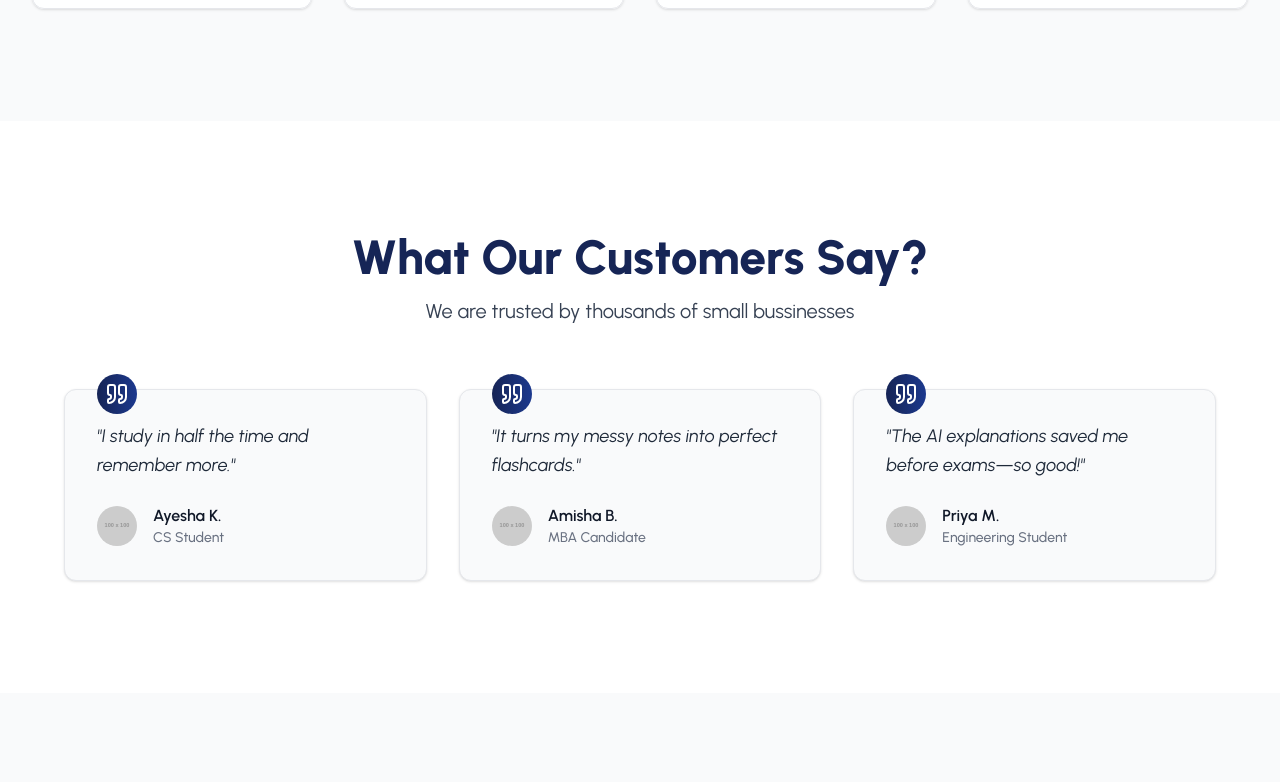
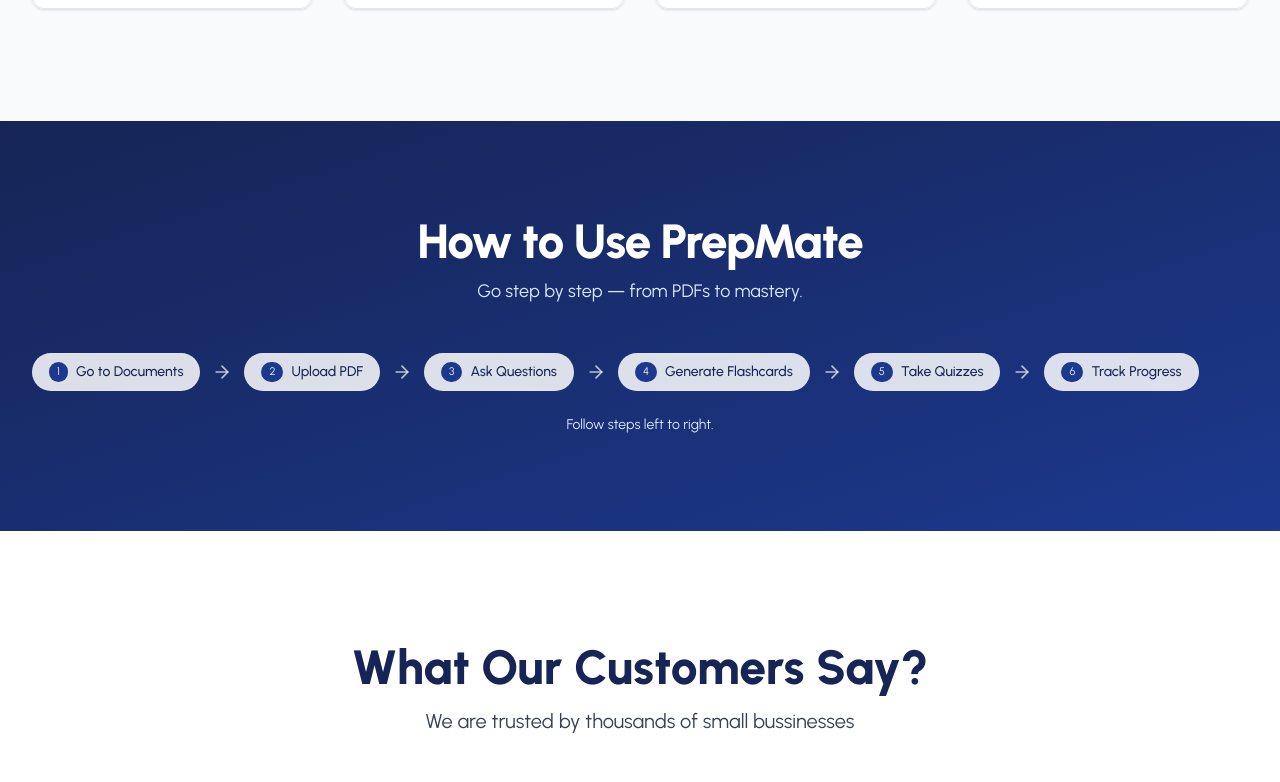
Before and after one commit to Tanmay-Gosavi1/AI-powered-learning-assistant, a React (Vite) app in the folder Client/: page / in a window 1280 px wide. Shown: the part 1746-2528 px from the top of the page. Built offline with nearby package versions, Linux system fonts and the light colour scheme.

Commit message:
Workflow and Loading spinner added

```diff
--- a/Client/src/App.jsx
+++ b/Client/src/App.jsx
@@ -12,13 +12,14 @@
 import NotFoundPage from './pages/NotFoundPage'
 import ProtectedRoute from './components/auth/ProtectedRoute'
 import { useAuth } from './context/AuthContext.jsx'
+import Spinner from './components/common/Spinner.jsx'
 import Landing from './pages/landing/Landing.jsx'
 
 const App = () => {
   const {isAuthenticated , loading} = useAuth();
 
   if (loading) {
-    return <h1>Loading...</h1>
+    return <Spinner fullScreen label="Loading" />
   }
   return (
     <BrowserRouter>
--- a/Client/src/components/auth/ProtectedRoute.jsx
+++ b/Client/src/components/auth/ProtectedRoute.jsx
@@ -1,11 +1,9 @@
 import React from 'react'
 import { Navigate, Outlet } from 'react-router-dom'
-// import {useAuth } from '../../context/AuthContext.jsx'
+import {useAuth } from '../../context/AuthContext.jsx'
 import AppLayout from '../layout/AppLayout.jsx'
 const ProtectedRoute = () => {
-  // const {isAuthenticated , loading} = useAuth();
-  const isAuthenticated = true; // Temporary hardcoded value for testing
-  const loading = false; // Temporary hardcoded value for testing
+  const {isAuthenticated , loading} = useAuth();
   if (loading) {
     return <div>Loading..</div>
   }
--- a/Client/src/components/landing/FAQ.jsx
+++ b/Client/src/components/landing/FAQ.jsx
@@ -23,11 +23,13 @@
                         <h1 className='font-medium'>{item.question}</h1>
                         <ChevronDown className={`${isOpen(idx) ? 'rotate-180' : 'rotate-0'} text-gray-600 w-5 transition-transform duration-400 `} />
                     </div>
-                    {isOpen(idx) && (
-                        <div className='w-full mt-4'>
-                            <p className='text-gray-600 font-medium'>{item.answer}</p>
-                        </div>
-                    )}
+                                        <div
+                                            className={`grid transition-all duration-300 ${isOpen(idx) ? 'grid-rows-[1fr] opacity-100' : 'grid-rows-[0fr] opacity-0'}`}
+                                        >
+                                            <div className='overflow-hidden w-full mt-4'>
+                                                <p className='text-gray-600 font-medium'>{item.answer}</p>
+                                            </div>
+                                        </div>
                 </div>
             ))}
         </div>
--- /dev/null
+++ b/Client/src/components/landing/Workflow.jsx
@@ -0,0 +1,83 @@
+import React from 'react'
+import { Link } from 'react-router-dom'
+import { FileText, MessageSquare, BookOpen, CheckCircle, BarChart2, ArrowRight, Upload } from 'lucide-react'
+
+const steps = [
+  {
+    icon: FileText,
+    title: 'Go to Documents',
+    desc: 'Open your study space.',
+    path: '/documents',
+    gradient: 'from-blue-600 to-blue-400'
+  },
+  {
+    icon: Upload,
+    title: 'Upload PDF',
+    desc: 'Add notes or lecture slides.',
+    path: '/documents',
+    gradient: 'from-sky-600 to-sky-400'
+  },
+  {
+    icon: MessageSquare,
+    title: 'Ask Questions',
+    desc: 'Ask questions, get clear answers.',
+    path: '/dashboard',
+    gradient: 'from-indigo-600 to-indigo-400'
+  },
+  {
+    icon: BookOpen,
+    title: 'Generate Flashcards',
+    desc: 'Create decks in one click.',
+    path: '/flashcards',
+    gradient: 'from-purple-600 to-purple-400'
+  },
+  {
+    icon: CheckCircle,
+    title: 'Take Quizzes',
+    desc: 'Practice with instant feedback.',
+    path: '/dashboard',
+    gradient: 'from-emerald-600 to-teal-400'
+  },
+  {
+    icon: BarChart2,
+    title: 'Track Progress',
+    desc: 'See mastery, weak spots, streaks.',
+    path: '/dashboard',
+    gradient: 'from-cyan-600 to-sky-400'
+  }
+]
+
+const Workflow = () => {
+  return (
+    <section id="workflow" className="py-16 sm:py-24 text-white bg-linear-to-br from-blue-950 to-blue-900">
+      <div className="max-w-7xl mx-auto px-4 sm:px-6 lg:px-8">
+        <div className="text-center mb-12">
+          <h2 className="text-3xl sm:text-5xl font-extrabold tracking-tight">How to Use PrepMate</h2>
+          <p className="mt-3 text-base sm:text-lg text-blue-100">Go step by step — from PDFs to mastery.</p>
+        </div>
+
+        {/* Vertical timeline */}
+        <div>
+          <div className="flex items-center gap-3 overflow-x-auto snap-x snap-mandatory pb-2">
+            {steps.map((step, idx) => (
+              <React.Fragment key={idx}>
+                <Link to={step.path} className="snap-start shrink-0">
+                  <div className="flex items-center gap-2 px-4 py-2 rounded-full bg-white/85 text-blue-950 border border-white/15 hover:bg-white hover:scale-105 transition-all duration-250">
+                    <span className="px-2 py-0.5 text-[11px] rounded-full bg-blue-900 text-white/90">{idx + 1}</span>
+                    <span className="text-sm font-medium">{step.title}</span>
+                  </div>
+                </Link>
+                {idx < steps.length - 1 && (
+                  <ArrowRight className="hidden md:block w-5 h-5 text-white/70" aria-hidden="true" />
+                )}
+              </React.Fragment>
+            ))}
+          </div>
+          <p className="mt-4 text-center text-blue-100 text-sm">Follow steps left to right.</p>
+        </div>
+      </div>
+    </section>
+  )
+}
+
+export default Workflow
--- a/Client/src/components/layout/AppLayout.jsx
+++ b/Client/src/components/layout/AppLayout.jsx
@@ -3,7 +3,7 @@
 import {   Menu , X , LogOut , Bell, BrainCircuit } from 'lucide-react'
 import {useAuth} from '../../context/AuthContext.jsx'
 import ProfileDropdown from './ProfileDropdown.jsx'
-import { Link , useNavigate} from 'react-router-dom'
+import { Link , useNavigate, useLocation} from 'react-router-dom'
 import { NAVIGATION_MENU } from '../../utils/data.js'
 
 const NavItem = ({item , isActive , onClick , isCollapsed}) => {
@@ -38,7 +38,19 @@
   const [sidebarOpen , setSidebarOpen] = useState(false)
   const [isMobile , setIsMobile] = useState(false)
   const [profileDropdownOpen , setProfileDropdownOpen] = useState(false)
-  const [activeNavItem , setActiveNavItem] = useState(activeMenu || 'dashboard')
+  const location = useLocation()
+
+  const getActiveFromPath = (path) => {
+    const segments = path.split('/').filter(Boolean)
+    const first = segments[0] || 'dashboard'
+    if (first === 'dashboard') return 'dashboard'
+    if (first === 'documents') return 'documents'
+    if (first === 'flashcards') return 'flashcards'
+    if (first === 'profile') return 'profile'
+    return 'dashboard'
+  }
+
+  const [activeNavItem , setActiveNavItem] = useState(() => activeMenu || getActiveFromPath(location.pathname))
 
 
   useEffect(()=>{
@@ -64,6 +76,12 @@
     return () => document.removeEventListener('click' , handleClickOutside)
   } , [profileDropdownOpen])
 
+  // Keep active nav in sync with URL (handles refresh and deep links)
+  useEffect(() => {
+    const current = getActiveFromPath(location.pathname)
+    setActiveNavItem(current)
+  }, [location.pathname])
+
   const toggleSidebar = () => {
     setSidebarOpen(!sidebarOpen)
   }
@@ -87,7 +105,7 @@
 
         {/* Company Logo */}
          <div className='flex items-center px-6 border-b border-gray-200 h-16'>
-            <Link to="/dashboard" className='flex items-center space-x-3'>
+            <Link to="/" className='flex items-center space-x-3'>
                 <div className='w-8 h-8 bg-linear-to-br from-blue-900 to-blue-700 rounded-lg flex justify-center items-center'>
                   <BrainCircuit className='h-5 w-5 text-white '/>
                 </div>
--- a/Client/src/index.css
+++ b/Client/src/index.css
@@ -10,9 +10,14 @@
 @layer base {
     html {
         font-family: var(--font-display);
+        scroll-behavior: smooth;
     }
     body{
         background-color: #fcfbfc;
         overflow-x: hidden ;
     }
+    /* Ensure sections don't hide under fixed header */
+    section[id] {
+        scroll-margin-top: 5rem;
+    }
 }
--- a/Client/src/pages/Dashboard/DashboardPage.jsx
+++ b/Client/src/pages/Dashboard/DashboardPage.jsx
@@ -1,7 +1,8 @@
 import { useState , useEffect } from 'react';
 import progressService from '../../service/progressService.js'
 import { toast } from 'react-hot-toast';
-import { Clock, TrendingUp, Spline, FileText, BookOpen, BrainCircuit } from 'lucide-react';
+import { Clock, TrendingUp, FileText, BookOpen, BrainCircuit } from 'lucide-react';
+import Spinner from '../../components/common/Spinner.jsx'
 
 const DashboardPage = () => {
   const [dashboardData , setDashboardData] = useState(null);
@@ -26,7 +27,11 @@
   },[])
 
   if(loading){
-    return <Spline />
+    return (
+      <div className='min-h-[85vh] flex items-center justify-center'>
+        <Spinner label='Loading dashboard' />
+      </div>
+    )
   }
   if(!dashboardData || !dashboardData.overview){
     return (
--- a/Client/src/pages/landing/Landing.jsx
+++ b/Client/src/pages/landing/Landing.jsx
@@ -5,6 +5,7 @@
 import Testinomials from '../../components/landing/Testinomials.jsx';
 import FAQ from '../../components/landing/FAQ.jsx';
 import Footer from '../../components/landing/Footer.jsx';
+import Workflow from '../../components/landing/Workflow.jsx';
 const Landing = () => {
   return ( <>
     <Header />
@@ -13,6 +14,8 @@
       <Hero />
       {/* Features Section */}
       <Features />
+      {/* Workflow Section */}
+      <Workflow />
       {/* Testimonials Section */}
       <Testinomials />
       <FAQ />
--- a/Client/src/utils/data.js
+++ b/Client/src/utils/data.js
@@ -37,14 +37,14 @@
   {
     quote: "I study in half the time and remember more.",
     author: "Ayesha K.",
-    title: "CS Student",
+    title: "Gate Aspirant",
     avatar: "https://placehold.co/100x100/000000/ffffff?text=AK"
   },
   {
     quote: "It turns my messy notes into perfect flashcards.",
-    author: "Amisha B.",
+    author: "Amisha G.",
     title: "MBA Candidate",
-    avatar: "https://placehold.co/100x100/000000/ffffff?text=DR"
+    avatar: "https://placehold.co/100x100/000000/ffffff?text=AG"
   },
   {
     quote: "The AI explanations saved me before exams—so good!",
```
Also changed, not shown: Client/src/components/common/Spinner.jsx (+33 -4 lines), Client/src/components/landing/Header.jsx (+8 -3 lines), Client/src/components/landing/Hero.jsx (+5 -5 lines), 1 other file (tests, documents, lock files or other folders).
